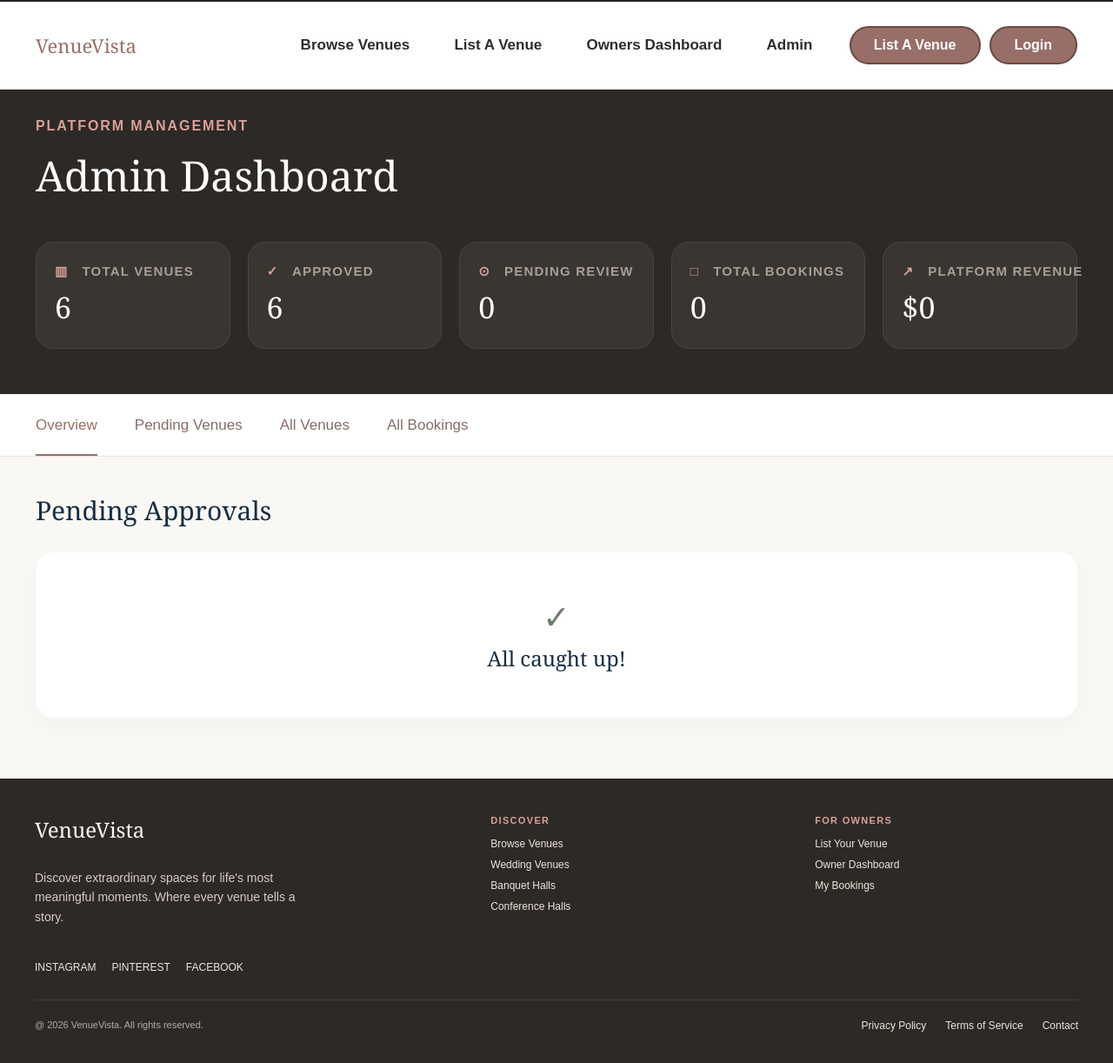
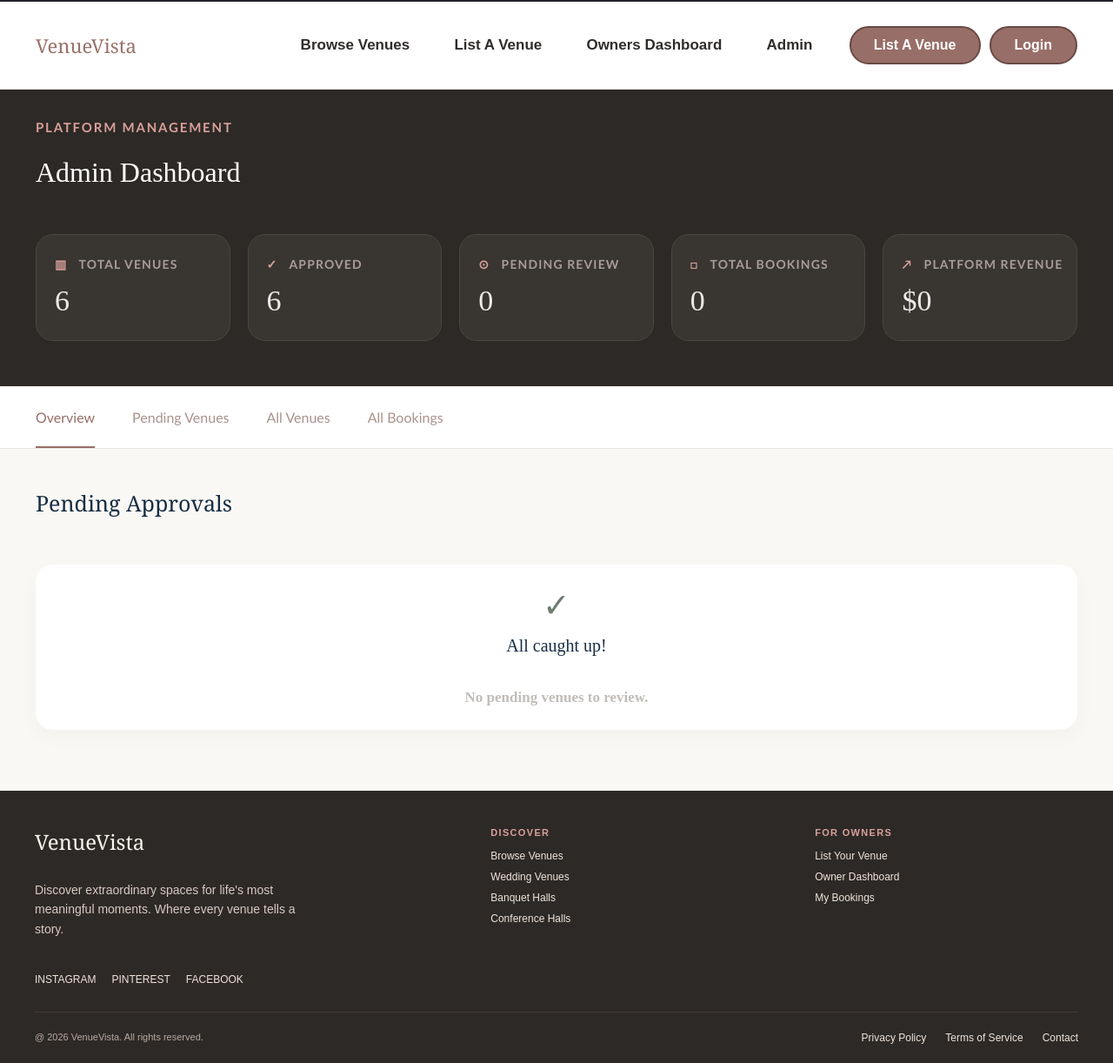
Before and after one commit to BLOODHACKER123/Hall-reservation-system, a PHP site: page /admin.html in a window 1280 px wide. Shown: the whole page at 87% size. Before the commit the page ends 1186 px from the top, so only its background shows below. Run offline with PHP 8.4, Linux system fonts and the light colour scheme.

Commit message:
Updated admin page styling

```diff
--- a/frontend/admin.css
+++ b/frontend/admin.css
@@ -11,7 +11,7 @@ body {
 /*navigation bar styles*/
 
 #container {
-  width: 100%;
+  width:100%;
 }
 
 #nav-bar {
@@ -19,10 +19,11 @@ body {
   grid-template-columns: 1fr auto 1fr;
   align-items: center;
   gap: 20px;
-  min-height: 60px;
+  min-height: 30px;
   padding: 5px 40px;
   background-color: #FEFDFC;
   font-size: 18px;
+  font-weight: lighter;
   color:#2d2926;
 }
 
@@ -62,6 +63,7 @@ body {
 #login-button,
 #list-venue-button {
   text-decoration: none;
+  font-size: 12px;
 }
 
 #logo {
@@ -103,6 +105,7 @@ body {
 
 #footer-details-block p{
   font-size: 14px;
+  color:#c1bdb9;
   font-family: Inter,Arial;
 }
 
@@ -146,10 +149,10 @@ body {
   padding-top: 25px;
 }
 
-#nav-bar { font-size: 15px; }
-#nav-links { font-size: 15px; }
+#nav-bar { font-size: 13px; }
+#nav-links { font-size: 13px; }
 #logo { font-size: 24px; }
-#nav-buttons a, #search-venues-button { font-size: 14px; }
+#nav-buttons a, #search-venues-button { font-size: 12px; }
 #venue-search { font-size: 14px; }
 #location-search input, #venue-type-select, #date-search input { font-size: 15px; }
 .location-details p { font-size: 16px; }
@@ -250,13 +253,17 @@ body {
 .admin-eyebrow {
   margin: 0 0 25px;
   color: #d9a09a;
-  font: 700 16px/1 Arial, sans-serif;
+  font-size: 15px;
+  font-family:calibri;
+  font-weight:bold;
   letter-spacing: .12em;
 }
 
 .admin-hero h1 {
   margin: 0 0 52px;
-  font: 400 48px/1 Georgia, serif;
+  font-size: 32px;
+  font-weight:lighter;
+  font-family: ariel;
 }
 
 .admin-stats {
@@ -278,7 +285,9 @@ body {
   display: block;
   margin-bottom: 17px;
   color: var(--admin-muted);
-  font: 700 15px/1 Arial, sans-serif;
+  font-size: 14px;
+  font-family: calibri;
+  font-weight: bold;
   letter-spacing: .08em;
   white-space: nowrap;
 }
@@ -289,8 +298,8 @@ body {
 
 .stat-card strong {
   display: block;
-  color: #ffffff;
-  font: 400 34px/1 Georgia, serif;
+  color: #ece9e9;
+  font: 400 34px/1 ariel;
 }
 
 .admin-tabs {
@@ -307,8 +316,8 @@ body {
   display: flex;
   align-items: center;
   position: relative;
-  color: #856d68;
-  font: 400 17px Arial, sans-serif;
+  color: #aa928d;
+  font: 400 16px calibri;
   text-decoration: none;
   white-space: nowrap;
 }
@@ -336,9 +345,16 @@ body {
 .admin-panel h2 {
   margin: 0 0 32px;
   color: var(--admin-ink);
-  font: 400 30px/1.1 Georgia, serif;
+  font-size: 25px;
+  font-weight: lighter;
 }
 
+#pending-status-p{
+  color:#c1bdb9;
+  font-size: 17px;
+  font-family:ariel;
+  font-weight: bold;
+}
 .empty-state {
   display: grid;
   min-height: 190px;
@@ -357,7 +373,8 @@ body {
 .empty-state p {
   margin: 16px 0 0;
   color: var(--admin-ink);
-  font: 400 24px/1 Georgia, serif;
+  font-family:ariel;
+  font-size: 20px;
 }
 
 @media (max-width: 900px) {
--- a/frontend/admin.html
+++ b/frontend/admin.html
@@ -49,8 +49,10 @@
     </nav>
 
     <section class="admin-panel" id="pending-venues">
-      <h2>Pending Approvals</h2>
-      <div class="empty-state"><span aria-hidden="true">✓</span><p>All caught up!</p></div>
+      <h2>Pending Approvals</h2><br>
+      <div class="empty-state"><span aria-hidden="true">✓</span><p>All caught up!</p><br>
+        <p id="pending-status-p">No pending venues to review.</p>
+      </div>
     </section>
   </main>
 
```
